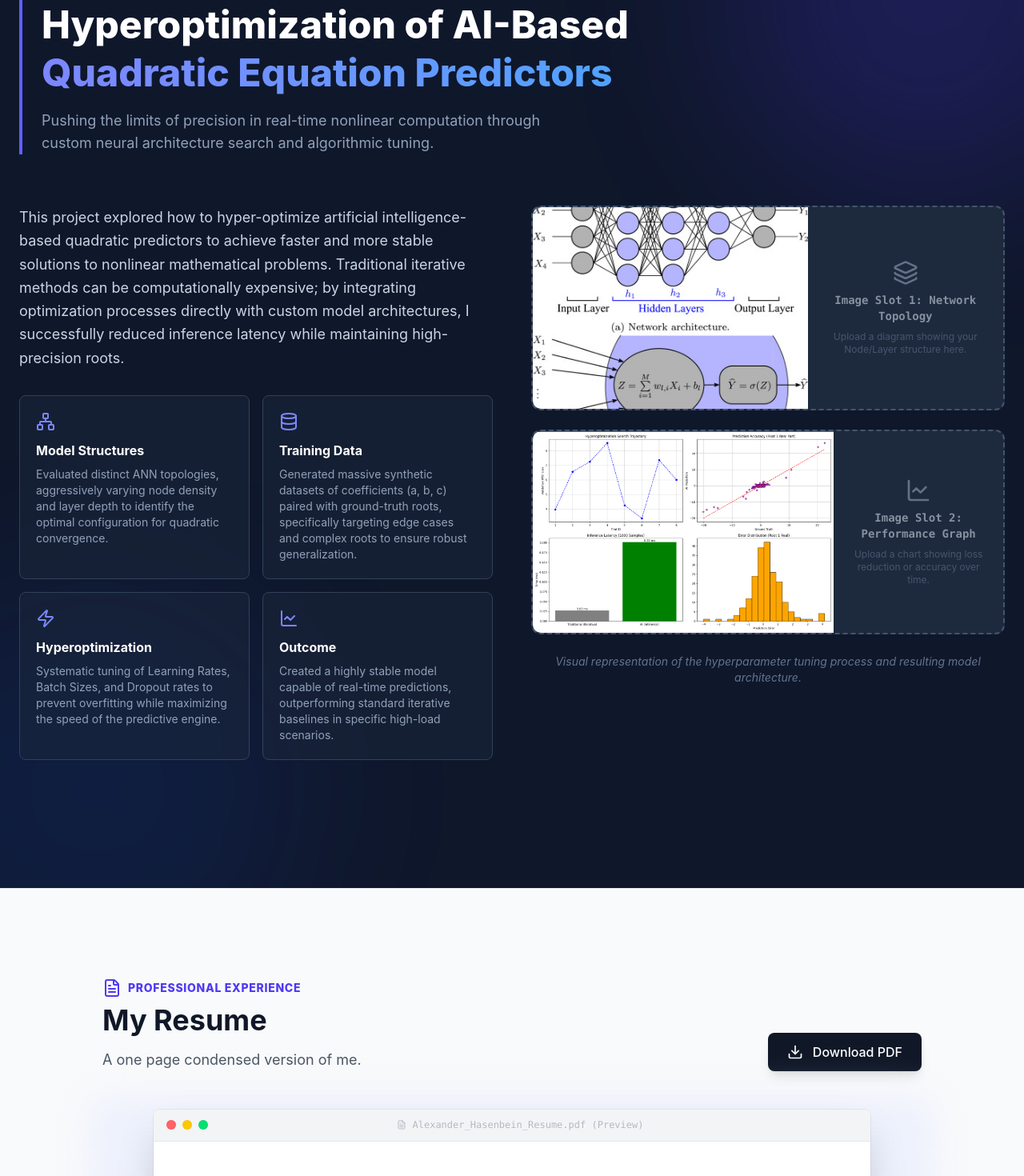
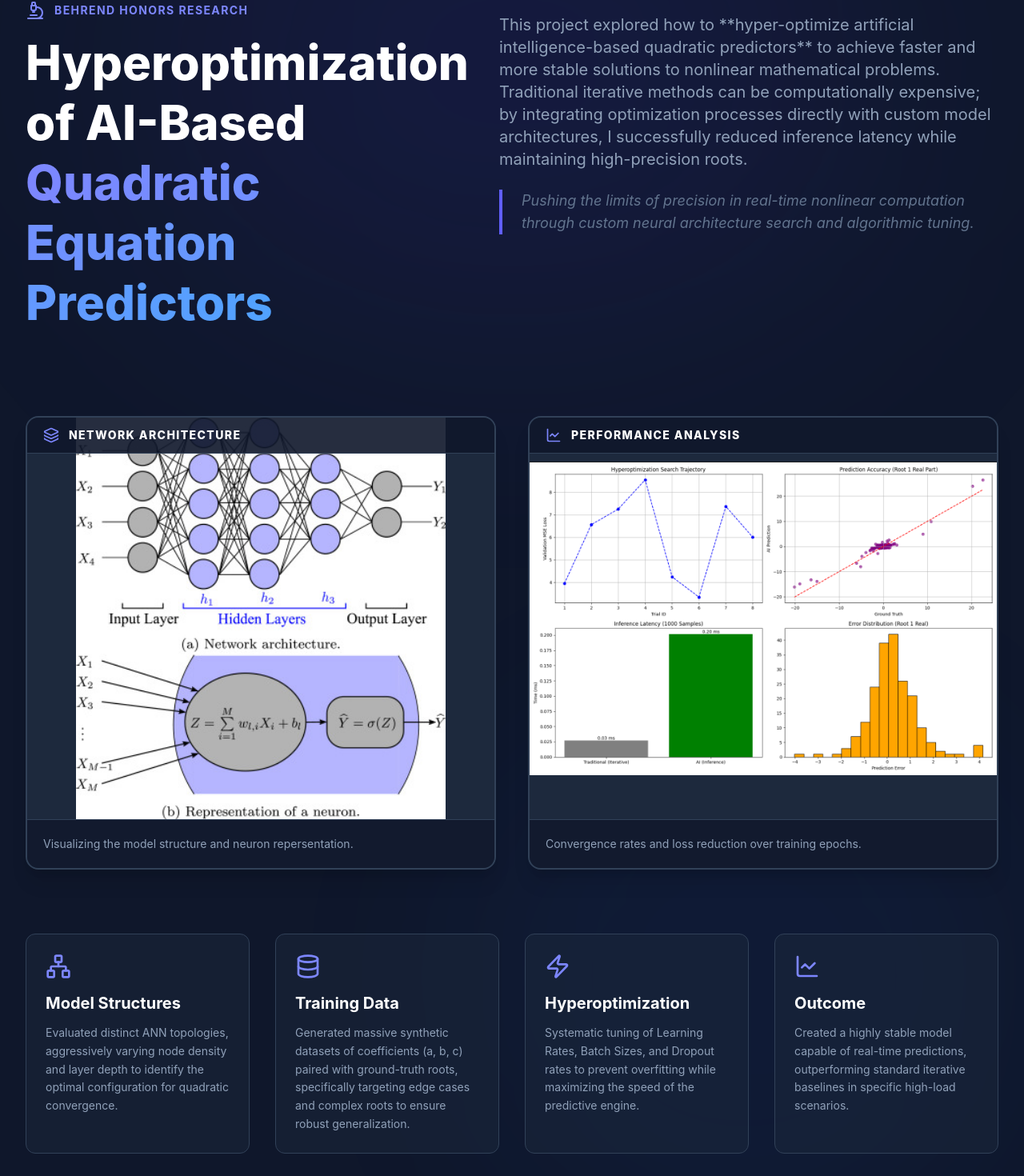
Before and after one commit to AHasenbein/portfolio, a React (Vite) app: page / in a window 1280 px wide. Shown: the part 3018-4488 px from the top of the page at 80% size. Built offline with nearby package versions, Linux system fonts and the light colour scheme.

Commit message:
image changes

```diff
--- a/src/App.jsx
+++ b/src/App.jsx
@@ -92,118 +92,137 @@ const StickyNavbar = () => {
   );
 };
 
-// --- COMPONENT: RESEARCH SECTION (NEW) ---
 const ResearchSection = () => {
+
+    // Helper Component for the Images to maintain Aspect Ratio and fix cropping
+    const AspectRatioImage = ({ src, alt, title, description, icon: Icon }) => {
         return (
-    <section id="research" className="py-24 bg-slate-900 text-slate-100 relative overflow-hidden border-t border-slate-800">
+            <div className="relative group rounded-2xl overflow-hidden border-2 border-slate-700 bg-slate-800 shadow-xl transition-all duration-300 hover:border-indigo-500">
 
-      {/* Background Ambience - "Cyber/AI" feel */}
-      <div className="absolute top-0 right-0 w-[500px] h-[500px] bg-indigo-600/20 rounded-full blur-[100px] -mr-32 -mt-32 pointer-events-none"></div>
-      <div className="absolute bottom-0 left-0 w-[500px] h-[500px] bg-blue-600/10 rounded-full blur-[100px] -ml-32 -mb-32 pointer-events-none"></div>
+                {/* Fixed Top Title Bar */}
+                <div className="absolute top-0 left-0 right-0 z-20 px-5 py-3 bg-slate-900/90 border-b border-slate-700 flex justify-between items-center">
+                    <div className="flex items-center gap-3">
+                        <Icon size={20} className="text-indigo-400" />
+                        <span className="text-sm font-extrabold tracking-widest text-white uppercase">{title}</span>
+                    </div>
+                </div>
 
-      <div className="max-w-7xl mx-auto px-6 relative z-10">
+                {/* Image Container that forces the aspect ratio and pushes the image down */}
+                <div
+                    className="w-full relative pt-16" /* Added pt-16 (or higher, e.g., pt-20) to push the image below the title bar */
+                    style={{ paddingBottom: '75%' /* Adjust this percentage to match your image's ideal aspect ratio */ }}
+                >
+                    <img
+                        src={src}
+                        alt={alt}
+                        // Key fix: absolute inset-0, h-full, w-full, object-contain
+                        className="absolute inset-0 w-full h-full object-contain transition-transform duration-700 group-hover:scale-[1.02]"
+                    />
+                </div>
 
-        {/* Header */}
-        <div className="mb-16 border-l-4 border-indigo-500 pl-6">
-            <div className="flex items-center gap-3 text-indigo-400 mb-2">
+                {/* Permanent Bottom Description */}
+                <div className="p-5 border-t border-slate-700 bg-slate-900/80">
+                    <p className="text-sm text-slate-400">{description}</p>
+                </div>
+            </div>
+        );
+    };
+
+    return (
+        <section id="research" className="py-32 bg-slate-900 text-slate-100 relative overflow-hidden border-t border-slate-800">
+
+            {/* Background Ambience */}
+            <div className="absolute top-0 left-1/2 w-[900px] h-[600px] bg-indigo-600/10 rounded-full blur-[150px] -translate-x-1/2 -mt-24 pointer-events-none"></div>
+            <div className="absolute bottom-0 right-0 w-[700px] h-[700px] bg-blue-600/5 rounded-full blur-[120px] pointer-events-none"></div>
+
+            <div className="max-w-7xl mx-auto px-8 relative z-10">
+
+                {/* 🧪 Top Section: Header & Intro */}
+                <div className="flex flex-col md:flex-row gap-20 mb-20 items-start">
+                    <div className="flex-1 max-w-lg">
+                        <div className="flex items-center gap-3 text-indigo-400 mb-4">
                             <Microscope size={24} />
                             <span className="font-bold tracking-widest text-sm uppercase">Behrend Honors Research</span>
                         </div>
-            <h2 className="text-3xl md:text-5xl font-extrabold text-white leading-tight mb-4">
+                        <h2 className="text-4xl md:text-6xl font-extrabold text-white leading-tight mb-6">
                             Hyperoptimization of AI-Based <br />
                             <span className="text-transparent bg-clip-text bg-gradient-to-r from-indigo-400 to-blue-400">
                                 Quadratic Equation Predictors
                             </span>
                         </h2>
-            <p className="text-slate-400 max-w-2xl text-lg">
+                    </div>
+                    <div className="flex-1 pt-4">
+                        <div className="prose prose-invert prose-lg text-slate-400">
+                            <p className="text-xl">
+                                This project explored how to **hyper-optimize artificial intelligence-based quadratic predictors** to achieve faster and more stable solutions to nonlinear mathematical problems. Traditional iterative methods can be computationally expensive; by integrating optimization processes directly with custom model architectures, I successfully reduced inference latency while maintaining high-precision roots.
+                            </p>
+                            <p className="text-lg border-l-4 border-indigo-500 pl-6 italic text-slate-500 mt-6">
                                 Pushing the limits of precision in real-time nonlinear computation through custom neural architecture search and algorithmic tuning.
-            </p>
-        </div>
-
-        {/* Main Content Grid */}
-        <div className="grid lg:grid-cols-2 gap-12 mb-16">
-
-            {/* Left Column: Technical Description */}
-            <div className="space-y-8">
-                <div className="prose prose-invert">
-                    <p className="text-lg leading-relaxed text-slate-300">
-                        This project explored how to hyper-optimize artificial intelligence-based quadratic predictors to achieve faster and more stable solutions to nonlinear mathematical problems. Traditional iterative methods can be computationally expensive; by integrating optimization processes directly with custom model architectures, I successfully reduced inference latency while maintaining high-precision roots.
-                    </p>
-                </div>
-
-                {/* Technical Details Grid */}
-                <div className="grid sm:grid-cols-2 gap-4">
-                    {/* Card 1: Architectures */}
-                    <div className="bg-slate-800/50 p-5 rounded-lg border border-slate-700 hover:border-indigo-500/50 transition-colors group">
-                        <Network className="text-indigo-400 mb-3 group-hover:scale-110 transition-transform" size={24} />
-                        <h4 className="font-bold text-white mb-2">Model Structures</h4>
-                        <p className="text-sm text-slate-400">
-                            Evaluated distinct ANN topologies, aggressively varying node density and layer depth to identify the optimal configuration for quadratic convergence.
-                        </p>
-                    </div>
-
-                    {/* Card 2: Training Data */}
-                    <div className="bg-slate-800/50 p-5 rounded-lg border border-slate-700 hover:border-indigo-500/50 transition-colors group">
-                        <Database className="text-indigo-400 mb-3 group-hover:scale-110 transition-transform" size={24} />
-                        <h4 className="font-bold text-white mb-2">Training Data</h4>
-                        <p className="text-sm text-slate-400">
-                            Generated massive synthetic datasets of coefficients (a, b, c) paired with ground-truth roots, specifically targeting edge cases and complex roots to ensure robust generalization.
-                        </p>
-                    </div>
-
-                    {/* Card 3: Optimization */}
-                    <div className="bg-slate-800/50 p-5 rounded-lg border border-slate-700 hover:border-indigo-500/50 transition-colors group">
-                        <Zap className="text-indigo-400 mb-3 group-hover:scale-110 transition-transform" size={24} />
-                        <h4 className="font-bold text-white mb-2">Hyperoptimization</h4>
-                        <p className="text-sm text-slate-400">
-                            Systematic tuning of Learning Rates, Batch Sizes, and Dropout rates to prevent overfitting while maximizing the speed of the predictive engine.
-                        </p>
-                    </div>
-
-                    {/* Card 4: Results */}
-                    <div className="bg-slate-800/50 p-5 rounded-lg border border-slate-700 hover:border-indigo-500/50 transition-colors group">
-                        <LineChart className="text-indigo-400 mb-3 group-hover:scale-110 transition-transform" size={24} />
-                        <h4 className="font-bold text-white mb-2">Outcome</h4>
-                        <p className="text-sm text-slate-400">
-                            Created a highly stable model capable of real-time predictions, outperforming standard iterative baselines in specific high-load scenarios.
                             </p>
                         </div>
                     </div>
                 </div>
 
-            {/* Right Column: Visuals / Images */}
-            <div className="flex flex-col gap-6">
+                {/* 📈 Middle Section: Visual Data (Images now fixed) */}
+                <div className="grid lg:grid-cols-2 gap-10 mb-20">
 
-                {/* IMAGE SLOT 1: Model Architecture Diagram */}
-                <div className="group relative w-full h-64 bg-slate-800 rounded-xl border-2 border-dashed border-slate-600 flex items-center justify-center overflow-hidden hover:border-indigo-500 transition-colors">
+                    <AspectRatioImage
+                        src={researchDiagram}
+                        alt="Model Topology"
+                        title="NETWORK ARCHITECTURE"
+                        description="Visualizing the model structure and neuron repersentation."
+                        icon={Layers}
+                    />
 
-                     <img src={researchDiagram} alt="Model Topology" className="w-full h-full object-cover" />
+                    <AspectRatioImage
+                        src={researchGraph}
+                        alt="Optimization Graph"
+                        title="PERFORMANCE ANALYSIS"
+                        description="Convergence rates and loss reduction over training epochs."
+                        icon={LineChart}
+                    />
 
-                    <div className="text-center p-6 opacity-60 group-hover:opacity-100 transition-opacity">
-                        <Layers className="mx-auto mb-2 text-slate-400" size={32} />
-                        <p className="text-slate-300 font-mono text-sm font-bold">Image Slot 1: Network Topology</p>
-                        <p className="text-xs text-slate-500 mt-2">Upload a diagram showing your Node/Layer structure here.</p>
-                    </div>
                 </div>
 
-                {/* IMAGE SLOT 2: Data/Graphs */}
-                <div className="group relative w-full h-64 bg-slate-800 rounded-xl border-2 border-dashed border-slate-600 flex items-center justify-center overflow-hidden hover:border-indigo-500 transition-colors">
+                {/* ⚙️ Bottom Section: Technical Detail Cards (Grid) */}
+                <div className="grid sm:grid-cols-2 lg:grid-cols-4 gap-8">
 
-                    <img src={researchGraph} alt="Optimization Graph" className="w-full h-full object-cover" />
-
-                    <div className="text-center p-6 opacity-60 group-hover:opacity-100 transition-opacity">
-                        <LineChart className="mx-auto mb-2 text-slate-400" size={32} />
-                        <p className="text-slate-300 font-mono text-sm font-bold">Image Slot 2: Performance Graph</p>
-                        <p className="text-xs text-slate-500 mt-2">Upload a chart showing loss reduction or accuracy over time.</p>
-                    </div>
+                    {/* Card 1 */}
+                    <div className="bg-slate-800/50 p-6 rounded-xl border border-slate-700 hover:bg-slate-800 hover:border-indigo-500 transition-all duration-300 group">
+                        <Network className="text-indigo-400 mb-4 group-hover:scale-[1.05] transition-transform" size={32} />
+                        <h4 className="font-bold text-white mb-3 text-xl">Model Structures</h4>
+                        <p className="text-sm text-slate-400 leading-relaxed">
+                            Evaluated distinct ANN topologies, aggressively varying node density and layer depth to identify the optimal configuration for quadratic convergence.
+                        </p>
                     </div>
 
-                {/* Caption Area */}
-                <p className="text-sm text-slate-500 italic text-center">
-                    Visual representation of the hyperparameter tuning process and resulting model architecture.
+                    {/* Card 2 */}
+                    <div className="bg-slate-800/50 p-6 rounded-xl border border-slate-700 hover:bg-slate-800 hover:border-indigo-500 transition-all duration-300 group">
+                        <Database className="text-indigo-400 mb-4 group-hover:scale-[1.05] transition-transform" size={32} />
+                        <h4 className="font-bold text-white mb-3 text-xl">Training Data</h4>
+                        <p className="text-sm text-slate-400 leading-relaxed">
+                            Generated massive synthetic datasets of coefficients (a, b, c) paired with ground-truth roots, specifically targeting edge cases and complex roots to ensure robust generalization.
                         </p>
+                    </div>
 
+                    {/* Card 3 */}
+                    <div className="bg-slate-800/50 p-6 rounded-xl border border-slate-700 hover:bg-slate-800 hover:border-indigo-500 transition-all duration-300 group">
+                        <Zap className="text-indigo-400 mb-4 group-hover:scale-[1.05] transition-transform" size={32} />
+                        <h4 className="font-bold text-white mb-3 text-xl">Hyperoptimization</h4>
+                        <p className="text-sm text-slate-400 leading-relaxed">
+                            Systematic tuning of Learning Rates, Batch Sizes, and Dropout rates to prevent overfitting while maximizing the speed of the predictive engine.
+                        </p>
                     </div>
+
+                    {/* Card 4 */}
+                    <div className="bg-slate-800/50 p-6 rounded-xl border border-slate-700 hover:bg-slate-800 hover:border-indigo-500 transition-all duration-300 group">
+                        <LineChart className="text-indigo-400 mb-4 group-hover:scale-[1.05] transition-transform" size={32} />
+                        <h4 className="font-bold text-white mb-3 text-xl">Outcome</h4>
+                        <p className="text-sm text-slate-400 leading-relaxed">
+                            Created a highly stable model capable of real-time predictions, outperforming standard iterative baselines in specific high-load scenarios.
+                        </p>
+                    </div>
+
                 </div>
             </div>
         </section>
```
Lines whose indentation alone changed are shown as unchanged.
